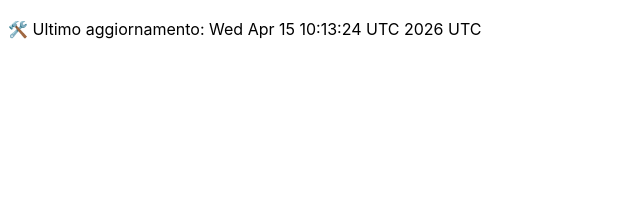
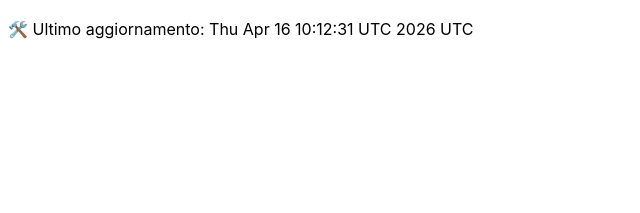
Before and after one commit to DanteTrb/DanteTrb.github.io, a Jekyll site: the page built from badges.md, in a window 1280 px wide. Shown: the top 213 px of the page, without its empty margins (0-640 px from the left). Built offline with Jekyll 4.4.1, drawn with Linux system fonts in a browser that asks for light colours; our own code applies the rules of GitHub Pages for plain Markdown files.

Commit message:
🛠️ Aggiornamento automatico badge

```diff
--- a/badges.md
+++ b/badges.md
@@ -1 +1 @@
-🛠️ Ultimo aggiornamento: Wed Apr 15 10:13:24 UTC 2026 UTC
+🛠️ Ultimo aggiornamento: Thu Apr 16 10:12:31 UTC 2026 UTC
```
